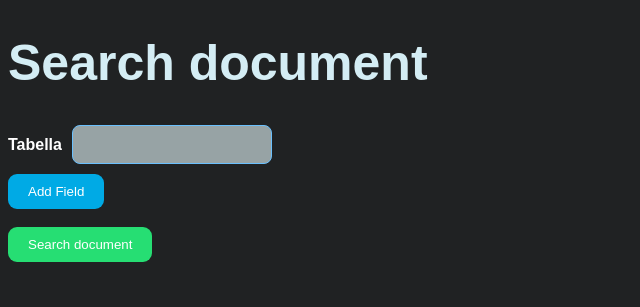
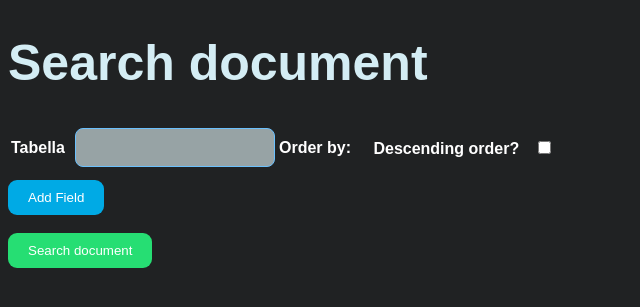
Before and after one commit to Dar9586/CineMetrics, a Flask app: page /search in a window 1280 px wide. Shown: the part 86-393 px from the top of the page, without its empty margins (0-640 px from the left). Run offline with Flask 3, Linux system fonts and the light colour scheme; data that the repository does not hold is empty.

Commit message:
Added sorting in search

```diff
--- a/app.py
+++ b/app.py
@@ -2,9 +2,9 @@ import json
 import re
 from typing import Mapping, Any
 
+import pymongo
 from bson import ObjectId
 from flask import Flask, render_template, request, jsonify, redirect, url_for, Response,session
-from datetime import timedelta
 from pymongo import MongoClient
 
 # Number of items per page
@@ -16,10 +16,6 @@ client = MongoClient("mongodb://localhost:27017/")
 db = client["DBFilm"]
 admin_db = client["DBFilmAdmin"]
 
-app.secret_key = 'pp'
-
-# Imposta la durata della sessione a 1 minuto
-app.permanent_session_lifetime = timedelta(minutes=1)
 
 def increment_view_count(collection, document_id):
     db[collection].update_one(
@@ -75,12 +71,14 @@ def create_object():
         return "Error in create"
 
 
-def render_query(collection_name: str, query: Mapping[str, Any], page: int):
+def render_query(collection_name: str, query: Mapping[str, Any], page: int, order_field: str, order_desc: bool):
+    order_type = pymongo.DESCENDING if order_desc else pymongo.ASCENDING
+
     # Calcola il numero di documenti da saltare in base al numero di pagina e al numero di documenti per pagina
     skip = (page - 1) * ITEMS_PER_PAGE
     collection = db[collection_name]
     # Recupera i documenti dalla collezione con la paginazione
-    items = collection.find(query).skip(skip).limit(ITEMS_PER_PAGE)
+    items = collection.find(query).skip(skip).limit(ITEMS_PER_PAGE).sort(order_field, order_type)
     items = list(items)
     for item in items:
         increment_view_count(collection_name, item["_id"])
@@ -103,7 +101,8 @@ def apply_search():
     field_operation = request.args.getlist('field_operation[]')
     field_values = request.args.getlist('field_value[]')
     table = request.args.get("table")
-
+    order_field = request.args.get("order-field")
+    order_desc = request.args.get("order-desc")=="on"
     # Crea un nuovo oggetto di query dinamicamente usando i parametri ricevuti dalla query string
     query = {}
 
@@ -128,7 +127,7 @@ def apply_search():
             query[name] = condition
 
     # Esegue la ricerca e il rendering dei risultati
-    return render_query(table, query, page)
+    return render_query(table, query, page, order_field, order_desc)
 
 
 @app.route('/get-fields')
@@ -182,7 +181,6 @@ def add_document_admin():
     auth = request.authorization
 
     if auth and auth.username == 'root' and auth.password == 'root':
-        session.permanent = True  # Imposta la sessione come permanente
         return render_template('add-document.html', is_admin=True)
     else:
         return Response('Unauthorized', 401, {'WWW-Authenticate': 'Basic realm="Login Required"'})
@@ -206,22 +204,22 @@ def media_revenue():
         average_revenue = sum(revenue_list) / len(revenue_list) if revenue_list else 0
 
     pipeline = [
-            {
-                "$unwind": "$genres"
-            },
-            {
-                "$group": {
-                    "_id": "$genres.name",
-                    "averageRevenue": {"$avg": "$revenue"}
-                }
-            },
-            {
-                "$sort": {"averageRevenue": -1}
-            },
-            {
-                "$limit": 10
+        {
+            "$unwind": "$genres"
+        },
+        {
+            "$group": {
+                "_id": "$genres.name",
+                "averageRevenue": {"$avg": "$revenue"}
             }
-        ]
+        },
+        {
+            "$sort": {"averageRevenue": -1}
+        },
+        {
+            "$limit": 10
+        }
+    ]
 
     genres_revenue_10 = list(collection.aggregate(pipeline))
     return render_template('statistics_average_revenue.html', genre_list=genre_list, genre=genre, average_revenue=average_revenue,genres_revenue_10=genres_revenue_10)
--- a/templates/search-document.html
+++ b/templates/search-document.html
@@ -12,6 +12,9 @@
     </div>
 <h1>Search document</h1>
 <form action="/apply-search" id="object-form" method="get">
+    <table>
+        <tr>
+            <td>
     <input hidden="hidden" name="page" type="number" value="1">
     <label for="collection-select">Tabella</label><select id="collection-select" name="table" onchange="fetchFields()">
 
@@ -20,7 +23,19 @@
             {% endfor %}
         <!-- Add more options for other collections -->
     </select>
-
+                </td>
+            <td>
+    <label for="order-by-select">Order by:</label>
+            </td>
+            <td>
+    <div id="order-by-select">&nbsp;</div>
+                </td>
+            <td>
+    <label for="order-by-desc">Descending order?</label>
+    <input type="checkbox" name="order-desc" id="order-by-desc">
+        </td>
+        </tr>
+</table>
         <table id="fields-container"></table>
 
         <button id="add-field" type="button">Add Field</button>
@@ -66,6 +81,13 @@
                         const fields = JSON.parse(xhr.responseText);
 
                         genericSelect = createSelectWithOptions(fields);
+                        const orderSelect=document.getElementById("order-by-select");
+
+                        const order=genericSelect.cloneNode(true);
+                        order.name="order-field"
+                        orderSelect.removeChild(orderSelect.firstChild);
+                        orderSelect.appendChild(order);
+
                         while (fieldsContainer.firstChild) {
                             fieldsContainer.removeChild(fieldsContainer.firstChild);
                         }
```
